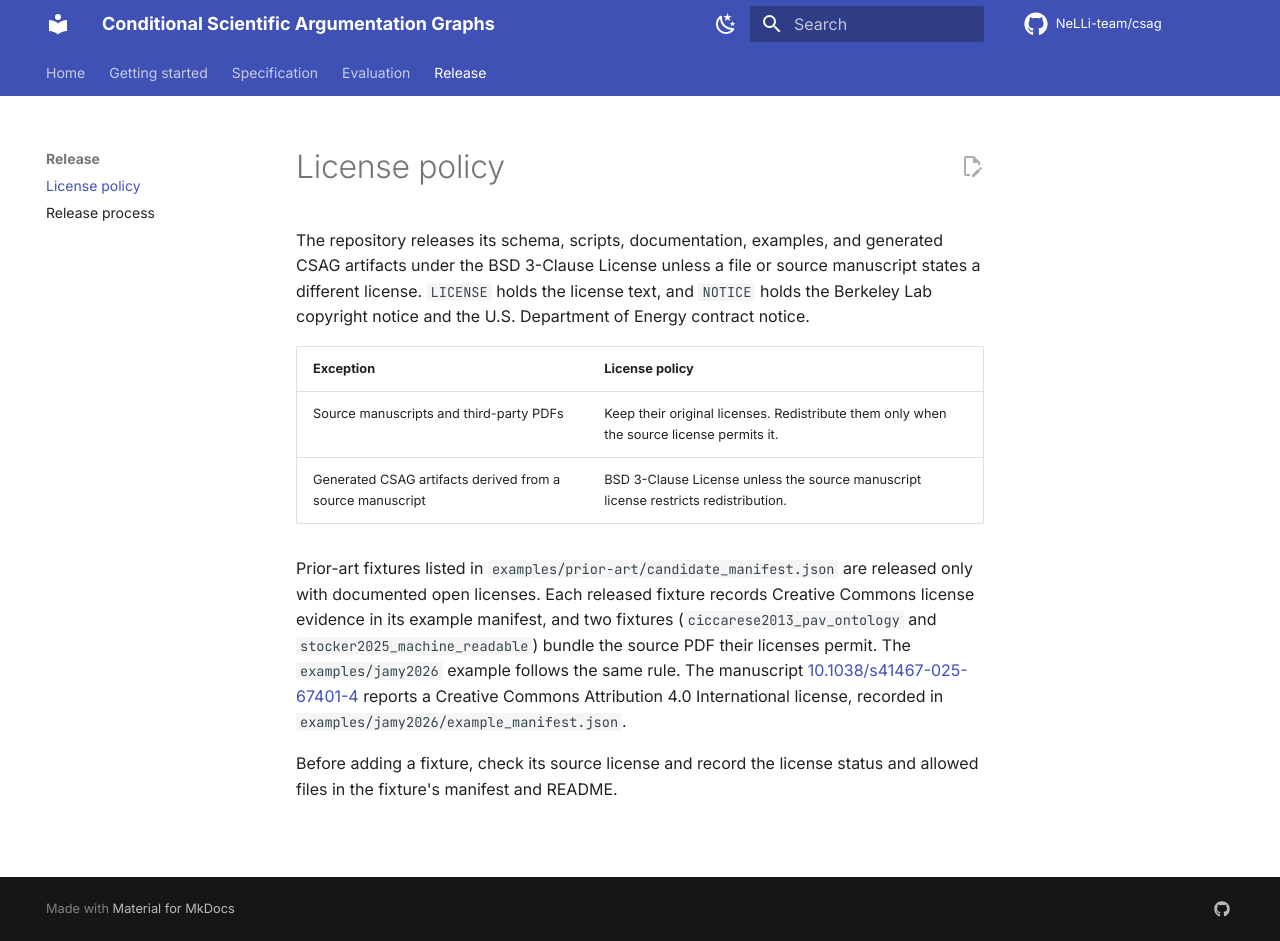
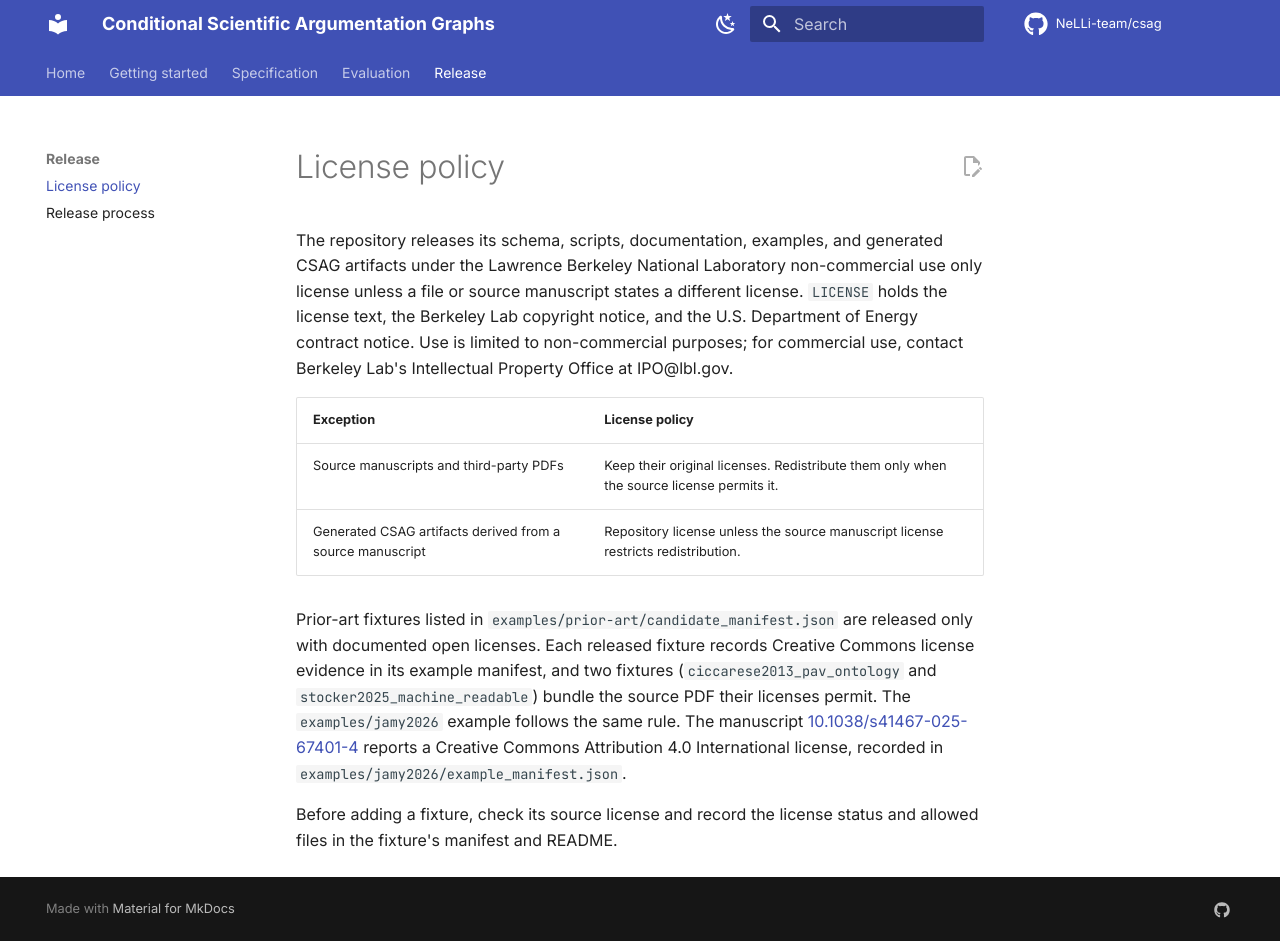
Before and after one commit to NeLLi-team/csag, an MkDocs documentation site: the page built from docs/license-policy.md, in a window 1280 px wide and 941 px high. Built offline with MkDocs 1.6.1 and Material for MkDocs 9.7.7, drawn with Linux system fonts in a browser that asks for light colours; comment, search, counter and statistics services are not loaded.

Commit message:
docs(license): use the Berkeley Lab non-commercial use only license
Matches the license used by the other public NeLLi-team repositories
(sgtree, gvclass, symclatron, moducomp, ssuextract, virosync): the LBNL
NON-COMMERCIAL USE ONLY agreement with the Berkeley Lab copyright notice and
the DOE contract notice in one LICENSE file. Package metadata carries the
SPDX custom identifier LicenseRef-LBNL-NonCommercial.

```diff
--- a/docs/license-policy.md
+++ b/docs/license-policy.md
@@ -1,15 +1,17 @@
 # License policy
 
 The repository releases its schema, scripts, documentation, examples, and
-generated CSAG artifacts under the BSD 3-Clause License unless a file or source
-manuscript states a different license. `LICENSE` holds the license text, and
-`NOTICE` holds the Berkeley Lab copyright notice and the U.S. Department of
-Energy contract notice.
+generated CSAG artifacts under the Lawrence Berkeley National Laboratory
+non-commercial use only license unless a file or source manuscript states a
+different license. `LICENSE` holds the license text, the Berkeley Lab
+copyright notice, and the U.S. Department of Energy contract notice. Use is
+limited to non-commercial purposes; for commercial use, contact Berkeley Lab's
+Intellectual Property Office at IPO@lbl.gov.
 
 | Exception | License policy |
 |-----------|----------------|
 | Source manuscripts and third-party PDFs | Keep their original licenses. Redistribute them only when the source license permits it. |
-| Generated CSAG artifacts derived from a source manuscript | BSD 3-Clause License unless the source manuscript license restricts redistribution. |
+| Generated CSAG artifacts derived from a source manuscript | Repository license unless the source manuscript license restricts redistribution. |
 
 Prior-art fixtures listed in `examples/prior-art/candidate_manifest.json` are
 released only with documented open licenses. Each released fixture records
--- a/pyproject.toml
+++ b/pyproject.toml
@@ -4,10 +4,11 @@ version = "1.0.0"
 description = "Schema, validator, command-line tools, and worked examples for Conditional Scientific Argumentation Graphs (CSAG), a machine-readable representation of the argumentation structure of a scientific manuscript."
 readme = "README.md"
 authors = [{ name = "Frederik Schulz" }]
-license = "BSD-3-Clause"
+license = "LicenseRef-LBNL-NonCommercial"
+license-files = ["LICENSE"]
 classifiers = [
   "Programming Language :: Python :: 3",
-  "License :: OSI Approved :: BSD License",
+  "License :: Free for non-commercial use",
   "Topic :: Scientific/Engineering :: Bio-Informatics",
 ]
 requires-python = ">=3.11"
@@ -51,7 +52,6 @@ packages = ["csag"]
 [tool.hatch.build.targets.wheel.force-include]
 "LICENSE" = "csag/data/LICENSE"
 "README.md" = "csag/data/README.md"
-"NOTICE" = "csag/data/NOTICE"
 "examples" = "csag/data/examples"
 "scripts" = "csag/data/scripts"
 "skills" = "csag/data/skills"
--- a/skills/csag-extraction/assets/csag.yaml
+++ b/skills/csag-extraction/assets/csag.yaml
@@ -10,7 +10,7 @@ description: >
   every Assertion includes at least one Context object (even if coarse). Conditions are represented
   as first-class entities and can be phased in later.
 
-license: https://opensource.org/license/bsd-3-clause
+license: https://github.com/NeLLi-team/csag/blob/main/LICENSE
 
 prefixes:
   csag: https://w3id.org/csag/
```
Also changed, not shown: README.md (+8 -5 lines), examples/README.md (+2 -2 lines), skills/csag-extraction/SKILL.md (+1 -1 lines), skills/pdf-to-md/SKILL.md (+1 -1 lines), .zenodo.json, 5 other files.
